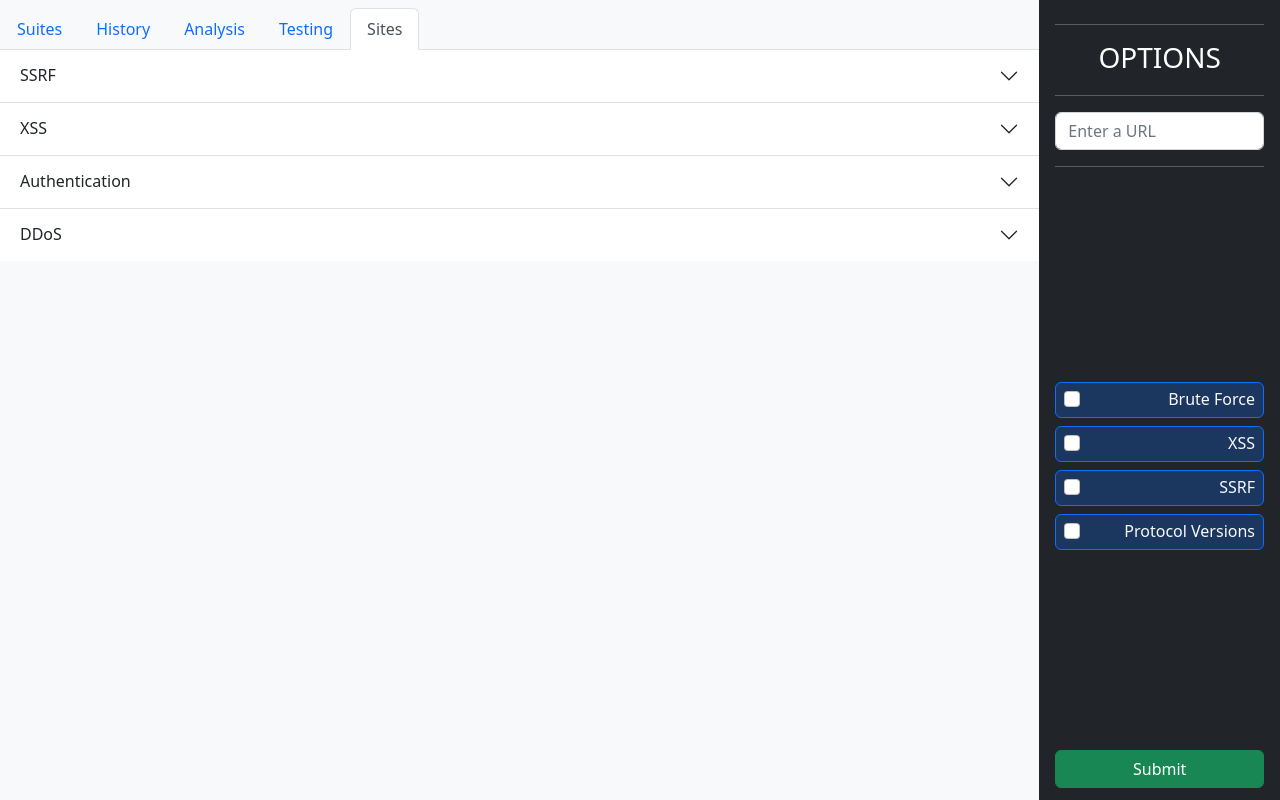
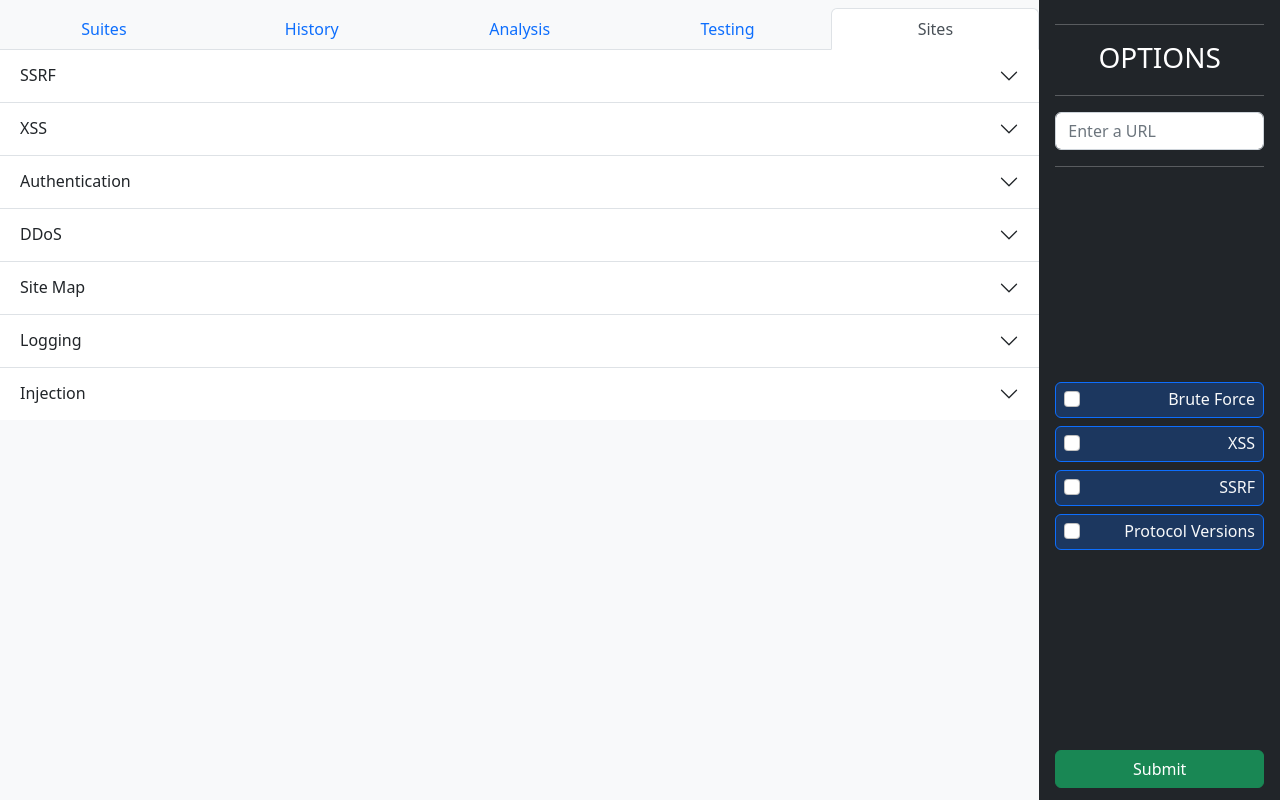
Before and after one commit to Oblivion-21/Dynamic_Application_Security_Scanning_Tool, a React (Create React App) app in the folder gui/: page / in a window 1280 px wide. Both pictures are taken after a click on the tab "Sites". Built offline with nearby package versions, Linux system fonts and the light colour scheme; no server answers.

Commit message:
more changes to UI, half working scroll on accordions

```diff
--- a/gui/src/components/App.js
+++ b/gui/src/components/App.js
@@ -7,8 +7,8 @@ function App() {
   const [socket] = useState(new WebSocket("ws://localhost:8989"));
   return (
     <Container fluid className="h-100 mh-100 m-0 p-0 d-flex">
-      <Main socket={socket}/>
-      <SuiteForm socket={socket}/>
+      <Main socket={socket} className="h-100 mh-100"/>
+      <SuiteForm socket={socket} className="h-100 mh-100"/>
     </Container>
   );
 }
--- a/gui/src/components/Main.js
+++ b/gui/src/components/Main.js
@@ -29,9 +29,11 @@ function Main({socket}) {
     }
   };
 
+
+
   return (
-    <Container fluid className="w-80 py-2 px-0">
-      <Tabs defaultActiveKey="suites">
+    <Container fluid className="w-100 py-2 px-0 h-100 mh-100">
+      <Tabs justify defaultActiveKey="suites">
         <Tab eventKey="suites" title="Suites">
           <Suites suiteMessage={suiteMessage}/>
         </Tab>
--- a/gui/src/components/Sites.js
+++ b/gui/src/components/Sites.js
@@ -1,9 +1,16 @@
 import Accordion from 'react-bootstrap/Accordion';
 import Table from 'react-bootstrap/Table';
 
+const accordionOutstyle = {
+    overflowY: "scroll",
+    height: "92vh",
+    maxHeight: "92vh",
+  }
+
 function Sites() {
     return (
-        <Accordion className="accordion accordion-flush">
+        <div>
+        <Accordion className="accordion accordion-flush" style={accordionOutstyle}>
         <Accordion.Item eventKey="0">
             <Accordion.Header>SSRF</Accordion.Header>
             <Accordion.Body>
@@ -104,7 +111,77 @@ function Sites() {
             </Table>
             </Accordion.Body>
         </Accordion.Item>
+        <Accordion.Item eventKey="4">
+            <Accordion.Header>Site Map</Accordion.Header>
+            <Accordion.Body>
+            <Table striped>
+                <thead>
+                    <tr>
+                        <th>Expected Result</th>
+                        <th>Site Name</th>
+                    </tr>
+                </thead>
+                <tbody>
+                    <tr>
+                        <td></td>
+                        <td></td>
+                    </tr>
+                    <tr>
+                        <td></td>
+                        <td></td>
+                    </tr>
+                </tbody>
+            </Table>
+            </Accordion.Body>
+        </Accordion.Item>
+        <Accordion.Item eventKey="5">
+            <Accordion.Header>Logging</Accordion.Header>
+            <Accordion.Body>
+            <Table striped>
+                <thead>
+                    <tr>
+                        <th>Expected Result</th>
+                        <th>Site Name</th>
+                    </tr>
+                </thead>
+                <tbody>
+                    <tr>
+                        <td></td>
+                        <td></td>
+                    </tr>
+                    <tr>
+                        <td></td>
+                        <td></td>
+                    </tr>
+                </tbody>
+            </Table>
+            </Accordion.Body>
+        </Accordion.Item>
+        <Accordion.Item eventKey="6">
+            <Accordion.Header>Injection</Accordion.Header>
+            <Accordion.Body>
+            <Table striped>
+                <thead>
+                    <tr>
+                        <th>Expected Result</th>
+                        <th>Site Name</th>
+                    </tr>
+                </thead>
+                <tbody>
+                    <tr>
+                        <td></td>
+                        <td></td>
+                    </tr>
+                    <tr>
+                        <td></td>
+                        <td></td>
+                    </tr>
+                </tbody>
+            </Table>
+            </Accordion.Body>
+        </Accordion.Item>
         </Accordion>
+        </div>
     )
 }
 
--- a/gui/src/components/SuiteForm.js
+++ b/gui/src/components/SuiteForm.js
@@ -64,7 +64,7 @@ function SuiteForm({socket}) {
   };
 
   return (
-    <Form ref={formRef} className="w-20 py-2 px-3 bg-dark text-white d-flex flex-column justify-content-between">
+    <Form ref={formRef} className="py-2 px-3 bg-dark text-white d-flex flex-column justify-content-between">
       <Form.Group align="center">
         <hr />
         <Form.Label><h3>OPTIONS</h3></Form.Label>
--- a/gui/src/components/Suites.js
+++ b/gui/src/components/Suites.js
@@ -30,8 +30,15 @@ function Suites({suiteMessage}) {
 
   useEffect(() => addAndUpdateSuites(suiteMessage), [suiteMessage]);
 
+  const accordionOutstyle = {
+    overflowY: "scroll",
+    height: "92vh",
+    maxHeight: "92vh",
+  }
+
   return (
-    <Accordion className="p-5">
+    <div>
+    <Accordion className="p-5 h-5" style={accordionOutstyle}>
       {Object.entries(suites).map((suite, index) => (
         <Accordion.Item eventKey={index} key={index}>
           <Accordion.Header>Suite {suite[1]["suiteID"]} | {suite[1]["url"]}</Accordion.Header>
@@ -52,7 +59,7 @@ function Suites({suiteMessage}) {
         </Accordion.Item>
       ))}
     </Accordion>
-
+    </div>
   );
 }
 
```
